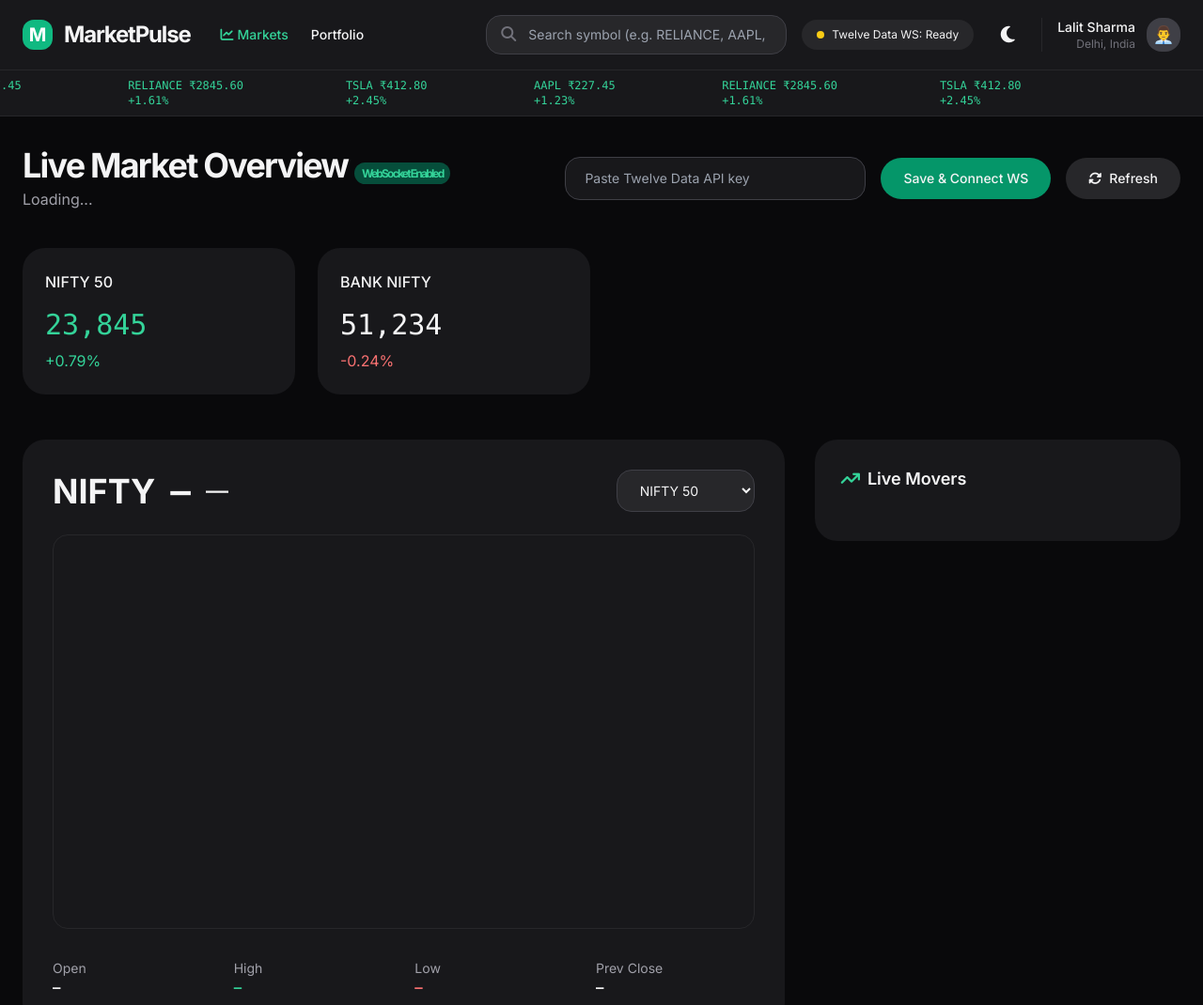
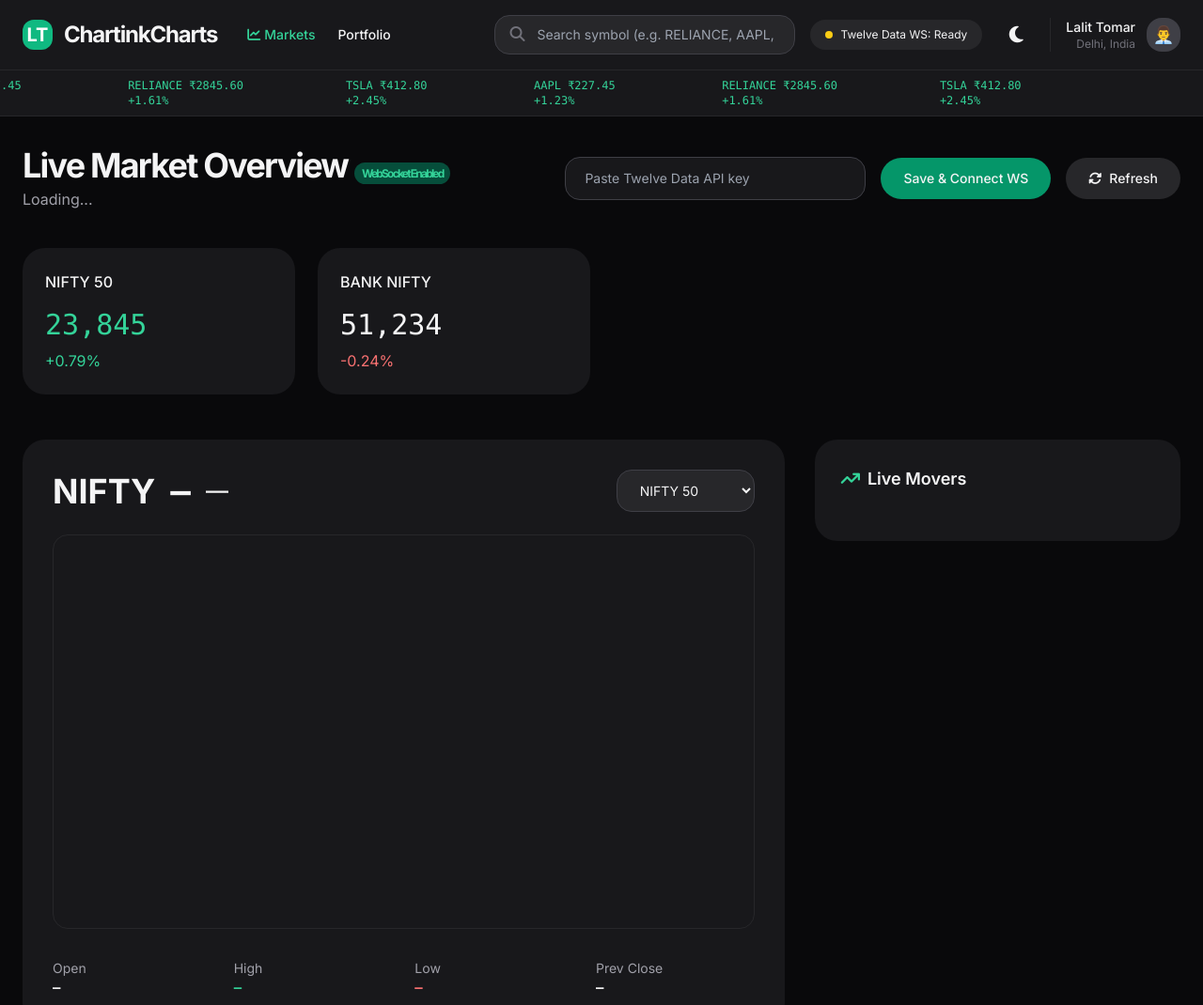
Before and after one commit to llt1987/ChartinkCharts, a plain HTML site: page index.html in a window 1280 px wide. Shown: the top 1070 px of the page at 94% size. Drawn offline with nearby package versions, Linux system fonts and the light colour scheme; a script that the page names is missing.

Commit message:
updated index page

```diff
--- a/index.html
+++ b/index.html
@@ -57,8 +57,8 @@
         <div class="max-w-7xl mx-auto px-6 py-4 flex items-center justify-between">
             <div class="flex items-center gap-8">
                 <div class="flex items-center gap-3">
-                    <div class="w-8 h-8 bg-emerald-500 rounded-xl flex items-center justify-center text-white font-bold text-xl">M</div>
-                    <span class="font-bold text-2xl tracking-tighter">MarketPulse</span>
+                    <div class="w-8 h-8 bg-emerald-500 rounded-xl flex items-center justify-center text-white font-bold text-xl">LT</div>
+                    <span class="font-bold text-2xl tracking-tighter">ChartinkCharts</span>
                 </div>
 
                 <div class="hidden md:flex items-center gap-6 text-sm font-medium">
@@ -88,7 +88,7 @@
 
                 <div class="flex items-center gap-3 pl-4 border-l border-zinc-800">
                     <div class="text-right text-sm">
-                        <div class="font-medium">Lalit Sharma</div>
+                        <div class="font-medium">Lalit Tomar</div>
                         <div class="text-xs text-zinc-500">Delhi, India</div>
                     </div>
                     <div class="w-9 h-9 bg-zinc-700 rounded-2xl flex items-center justify-center text-lg">👨‍💼</div>
@@ -189,7 +189,7 @@
 
     <footer class="bg-zinc-950 border-t border-zinc-800 py-12 mt-20 text-center text-xs text-zinc-500">
         <p>MarketPulse • TradingView + Twelve Data REST + Real-time WebSocket</p>
-        <p class="mt-1">Free tier WebSocket support is limited. Get your key at <a href="https://twelvedata.com/apikey" target="_blank" class="text-emerald-400 underline">twelvedata.com</a></p>
+        <p class="mt-1">Copyright @LT 2026 </p>
     </footer>
 
     <script>
```
